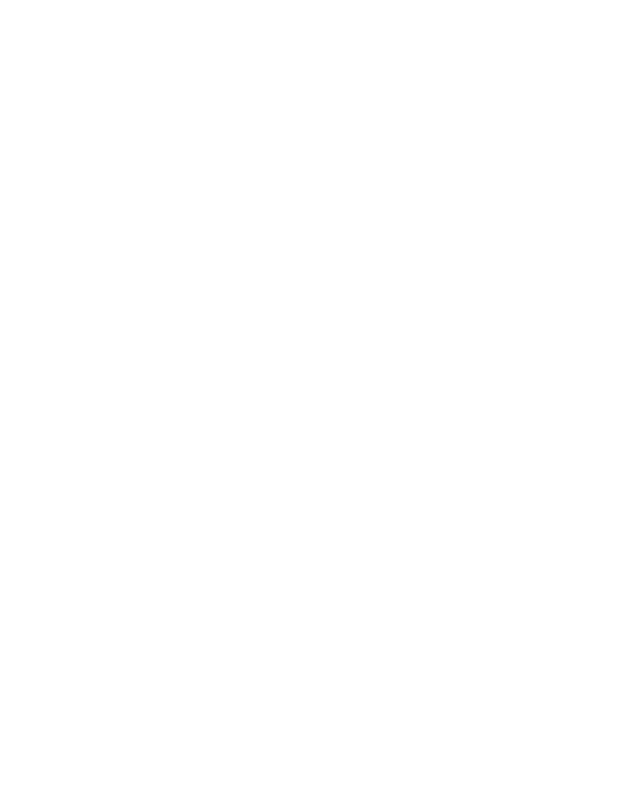
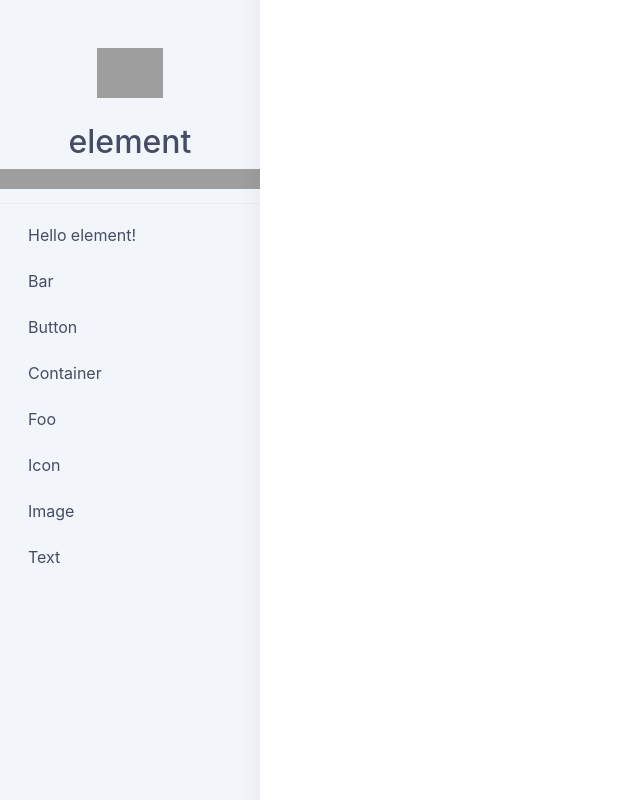
Before and after one commit to okve/element, a plain HTML site: page index.html in a window 1280 px wide. Shown: the whole page, without its empty margins (0-640 px from the left). Drawn offline with Linux system fonts and the light colour scheme; the site is published under a folder, as on GitHub Pages, so addresses that start at the root find nothing; grey boxes are pictures that could not be loaded.

Commit message:
Update index.html

```diff
--- a/index.html
+++ b/index.html
@@ -11,7 +11,7 @@
       type="image/x-icon"
       href="https://user-images.githubusercontent.com/9554297/83762004-a0761b00-a6a9-11ea-83b4-9c8ff721d4b8.png"
     />
-    <link rel="stylesheet" href="/umi.css" />
+    <link rel="stylesheet" href="./umi.css" />
     <script>
       window.routerBase = "/";
     </script>
@@ -22,6 +22,6 @@
   <body>
     <div id="root"></div>
 
-    <script src="/umi.js"></script>
+    <script src="./umi.js"></script>
   </body>
 </html>
```
